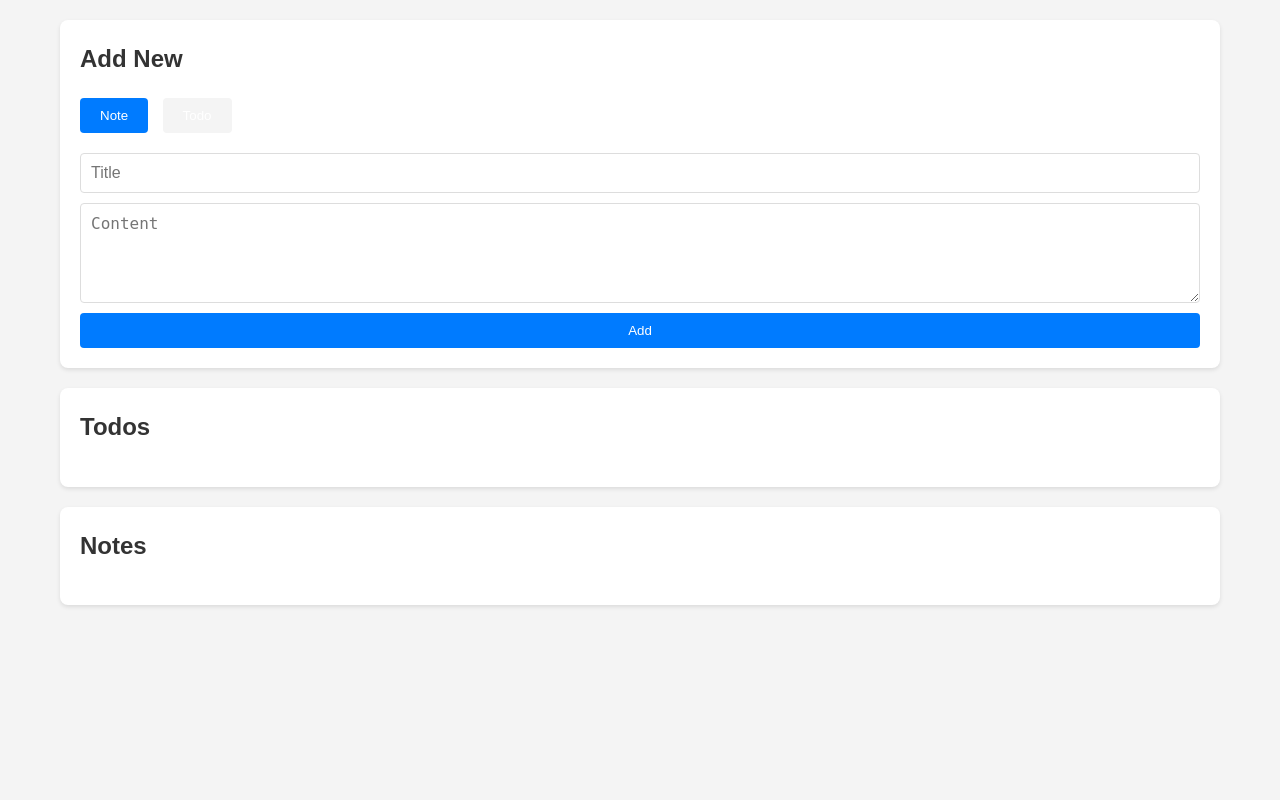
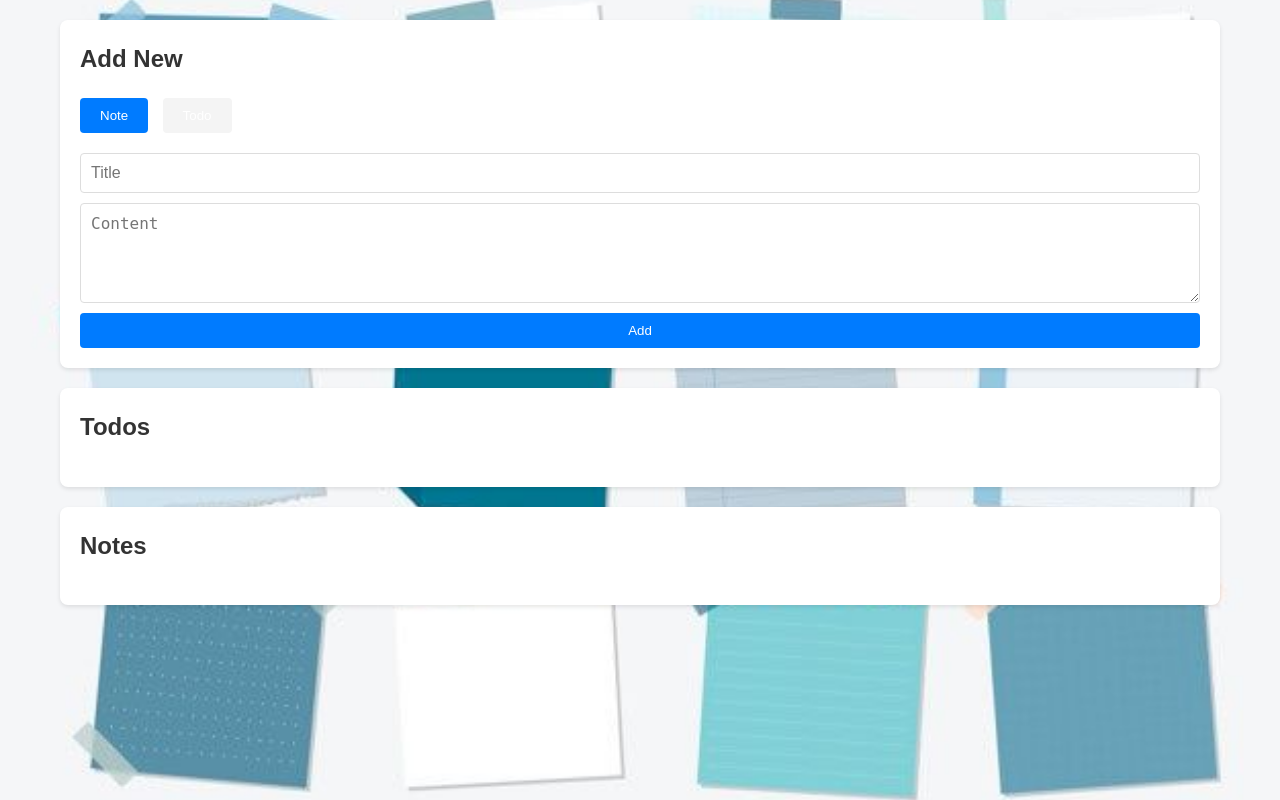
Before and after one commit to Zenouba/notes-app-zineb, a Flask app: page / in a window 1280 px wide. Run offline with Flask 3, Linux system fonts and the light colour scheme.

Commit message:
Description de vos modifications

```diff
--- a/app/static/style.css
+++ b/app/static/style.css
@@ -8,6 +8,11 @@ body {
     font-family: Arial, sans-serif;
     line-height: 1.6;
     background-color: #f4f4f4;
+    background-image: url('/static/backgr.jpeg');
+    background-size: cover;
+    background-position: center;
+    background-repeat: no-repeat;
+    background-attachment: fixed;
 }
 
 .container {
```
Also changed, not shown: app/static/backgr.jpeg (added).
